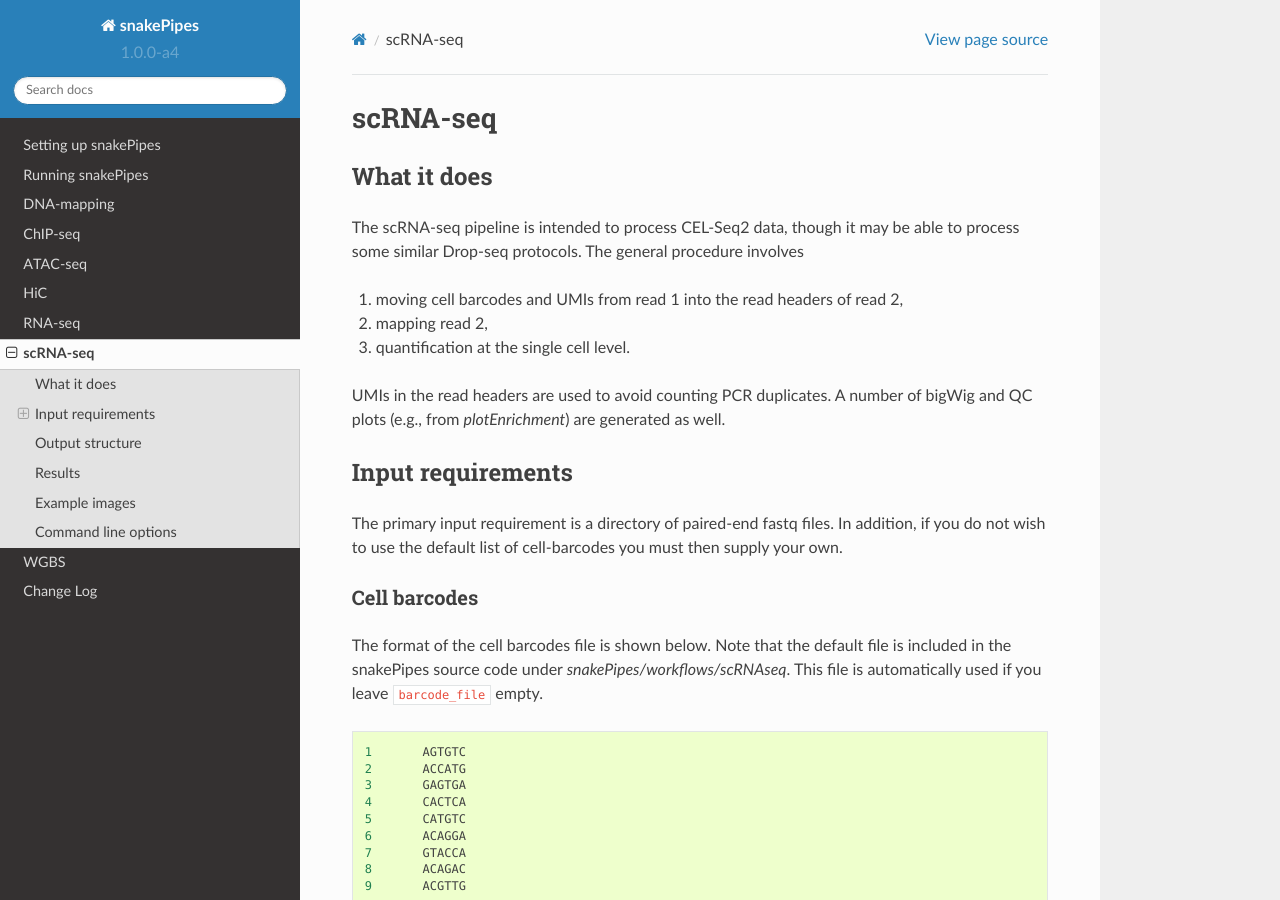
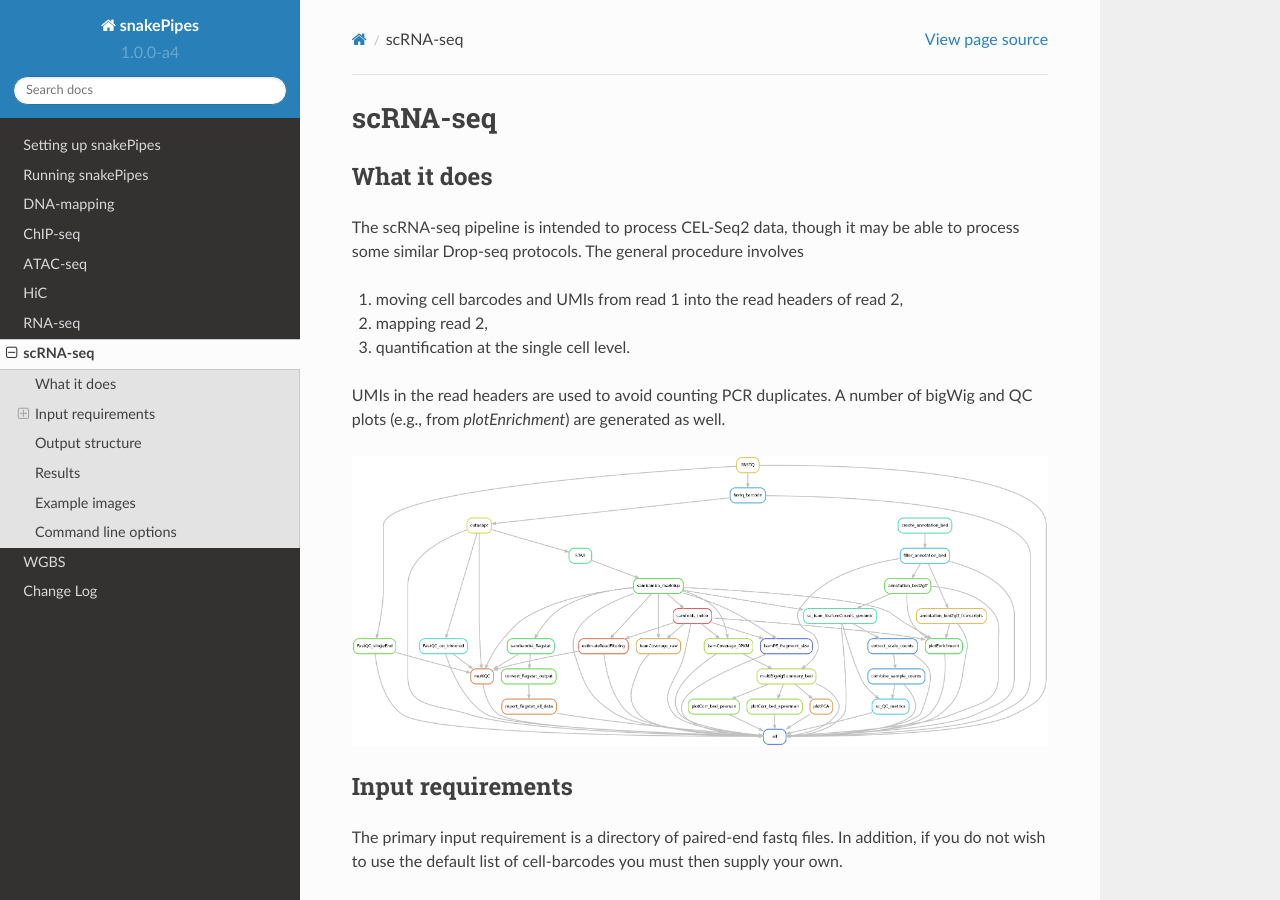
Before and after one commit to maxplanck-ie/snakepipes, a Sphinx documentation site: the page built from docs/content/workflows/scRNA-seq.rst, in a window 1280 px wide and 900 px high. Built offline with Sphinx 7.4.7 and the Read the Docs theme 2.0.0, drawn with Linux system fonts in a browser that asks for light colours.

Commit message:
scRNA-seq: update DAG

```diff
--- a/docs/content/workflows/scRNA-seq.rst
+++ b/docs/content/workflows/scRNA-seq.rst
@@ -13,6 +13,8 @@ The scRNA-seq pipeline is intended to process CEL-Seq2 data, though it may be ab
 3. quantification at the single cell level.
 
 UMIs in the read headers are used to avoid counting PCR duplicates. A number of bigWig and QC plots (e.g., from `plotEnrichment`) are generated as well.
+
+.. image:: ../images/scRNAseq_pipeline.png
 
 Input requirements
 ------------------
```
Also changed, not shown: docs/content/images/scRNAseq_pipeline.png.
